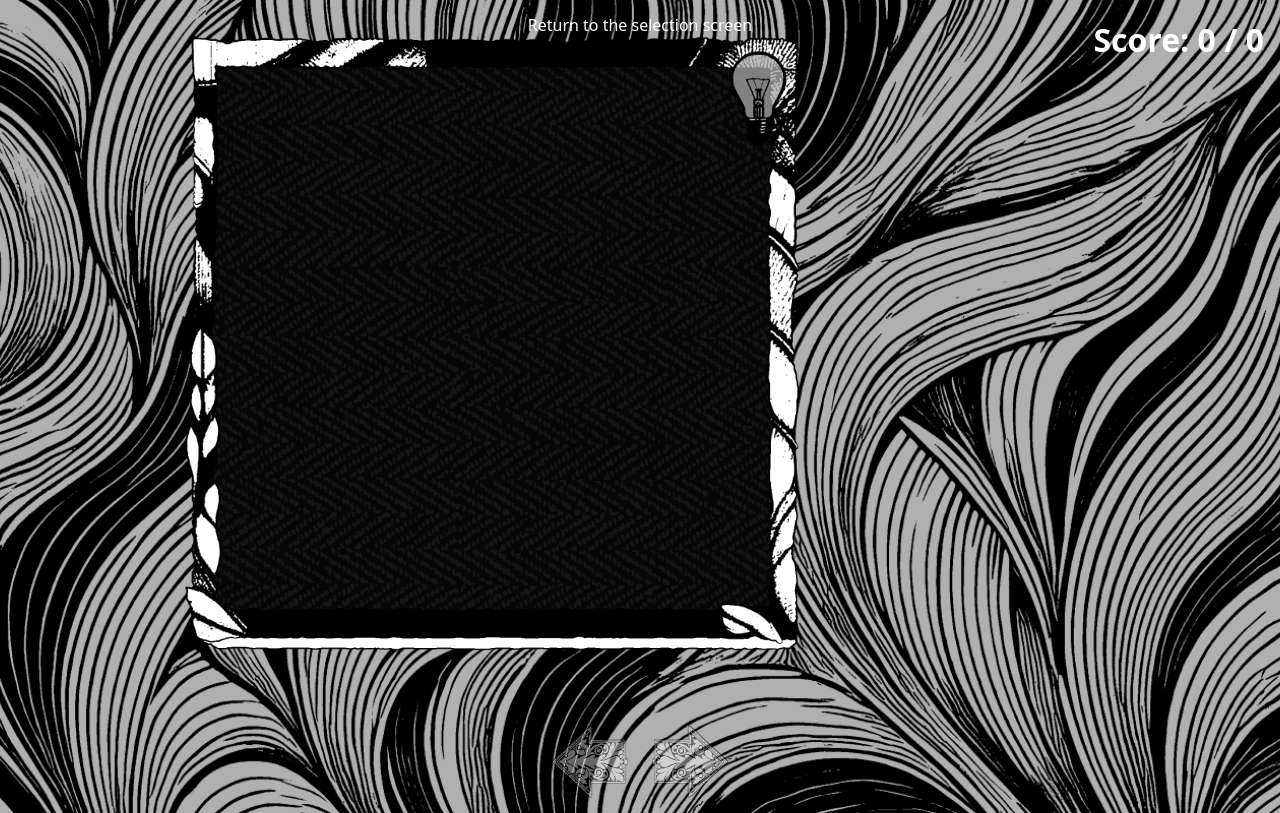
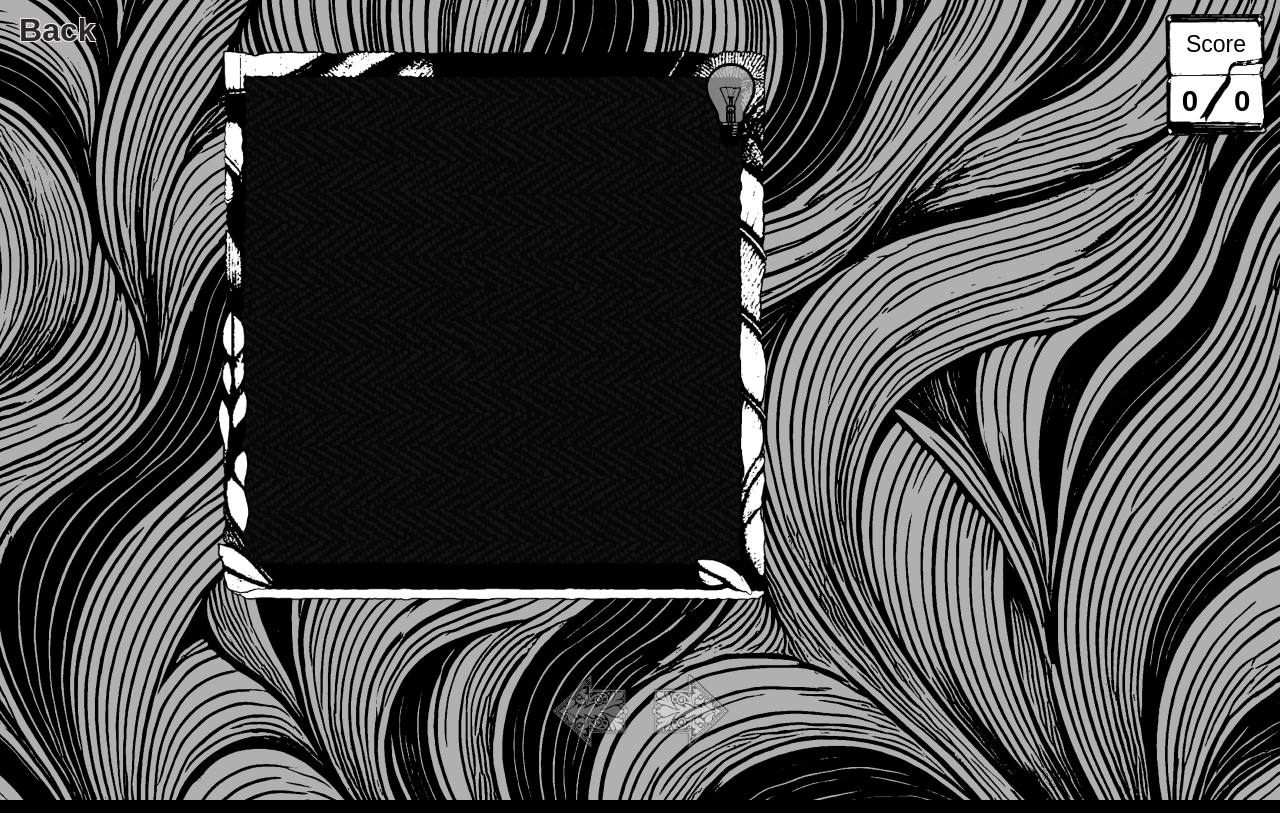
Before and after one commit to stef-zaimis/taxa, a SvelteKit app in the folder frontend/: page /quiz/1 in a window 1280 px wide. Built offline with nearby package versions, Linux system fonts and the light colour scheme.

Commit message:
UI improvements

```diff
--- a/frontend/src/routes/quiz/[sessionId]/+page.svelte
+++ b/frontend/src/routes/quiz/[sessionId]/+page.svelte
@@ -140,6 +140,10 @@
 </script>
 
 <style>
+    * {
+    	font-family: 'OldNewspaperTypes', sans-serif;
+    }
+
 	.quiz-container {
 		width: 100vw;
 		min-height: 100vh;
@@ -151,7 +155,7 @@
 		background-repeat: no-repeat;
 		background-color: black;
 		overflow: auto;
-		padding: 1%;
+		padding: 0.5%;
 		box-sizing: border-box;
 		display: flex;
 		flex-direction: column;
@@ -159,14 +163,66 @@
 
 	.hud-placeholder {
 		position: absolute;
-		top: 1rem;
-		right: 1rem;
+		top: 1%;
+		right: 1%;
 		width: auto;
 		height: auto;
 		z-index: 10;
 		height: 6rem; /* ~96px */
 		flex-shrink: 0;
 	}
+
+    .score-book {
+        position: absolute;
+        top: 1%;
+        right: 1%;
+        width: clamp(3rem, 8vw, 9rem);
+        aspect-ratio: 1 / 1.2;
+        background-image: url('/quiz/book.webp');
+        background-size: contain;
+        background-position: center;
+        display: flex;
+        background-repeat: no-repeat;
+        flex-direction: column;
+        align-items: center;
+        justify-content: space-between;
+        color: black;
+        font-family: 'OldNewspaperTypes', serif;
+        text-shadow:
+            -1px -1px 0 white,
+             1px -1px 0 white,
+            -1px  1px 0 white,
+             1px  1px 0 white;
+        z-index: 10;
+    }
+
+    .book-title {
+        font-size: 150%;
+        font-size: clamp(1rem, 1.8vw, 2.3rem);
+        text-align: center;
+        margin-top: 18%;
+    }
+
+    .book-pages {
+        display: flex;
+        width: 100%;
+        justify-content: space-between;
+        align-items: flex-start;
+        gap: 35%;
+        padding: 17% 0;
+        font-size: clamp(1.3rem, 2.3vw, 2.5rem);
+        font-weight: bold;
+    }
+
+    .book-left {
+        width: 45%;
+        text-align: right;
+    }
+
+    .book-right {
+        width: 45%;
+        text-align: left;
+    }
 
 	.main-content {
 		flex: 1;
@@ -180,6 +236,27 @@
 		height: auto;
 		flex-wrap: wrap;
 	}
+
+    .return-button {
+        position: absolute;
+        left: 1%;
+        top: 3%;
+        transform: translateY(-50%);
+        font-size: clamp(1.5rem, 2.5vw, 2.5rem);
+        z-index: 10;
+        cursor: pointer;
+        color: #2D2929;
+        font-weight: bold;
+        text-shadow:
+            -1px -1px 0 #E8E8E8,
+            1px -1px 0 #E8E8E8,
+            -1px  1px 0 #E8E8E8,
+            1px  1px 0 #E8E8E8;
+    }
+
+    .return-button:hover {
+        color: #595959;
+    }
 
 	.top-popup {
 		position: absolute;
@@ -231,7 +308,7 @@
 
 	.image-frame {
 		position: relative;
-		width: clamp(20rem, 48vw, 58rem);
+		height: clamp(20rem, 43vw, 58rem);
 		aspect-ratio: 1 / 1;
 		flex-shrink: 1;
 		flex-grow: 0;
@@ -399,7 +476,7 @@
 
 	.navigation-buttons {
 		position: absolute;
-		right: 0%;
+		right: 1%;
 		top: 50%;
 		transform: translateY(-50%);
 		display: flex;
@@ -465,14 +542,17 @@
 	{/if}
 
 	<div class="hud-placeholder">
-		<div style="font-size: 2rem; font-weight: bold; color: white;">
-			Score: {score} / {totalQuestions}
-		</div>
+        <div class="score-book">
+            <div class="book-title">Score</div>
+            <div class="book-pages">
+                <div class="book-left">{score}</div>
+                <div class="book-right">{totalQuestions}</div>
+            </div>
+        </div>
 	</div>
 
-	<button class="return-button" on:click={() => goto('/quiz')}>Return to the selection screen</button>
-
 	<div class="main-content">
+	    <button class="return-button" on:click={() => goto('/quiz')}>Back</button>
 		<div class="content-core">
 			<div class="image-frame">
 				<img src='/quiz/frame-fill-fabric-super-dark.png' alt="Frame Background" class="frame-bg"/>
```
Also changed, not shown: frontend/static/quiz/book.webp (added).
